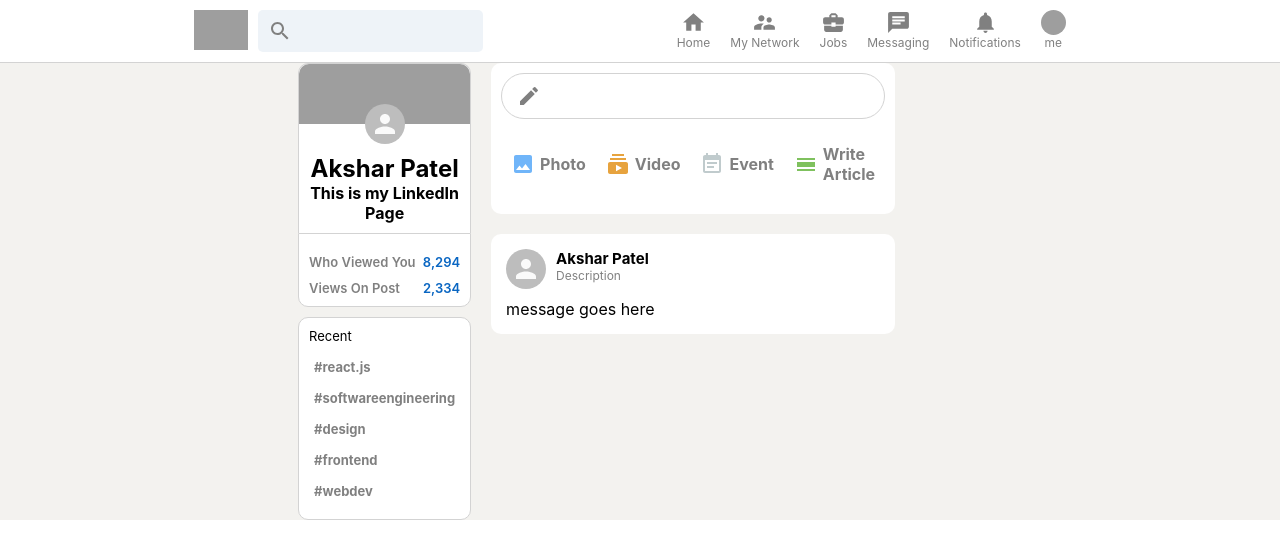
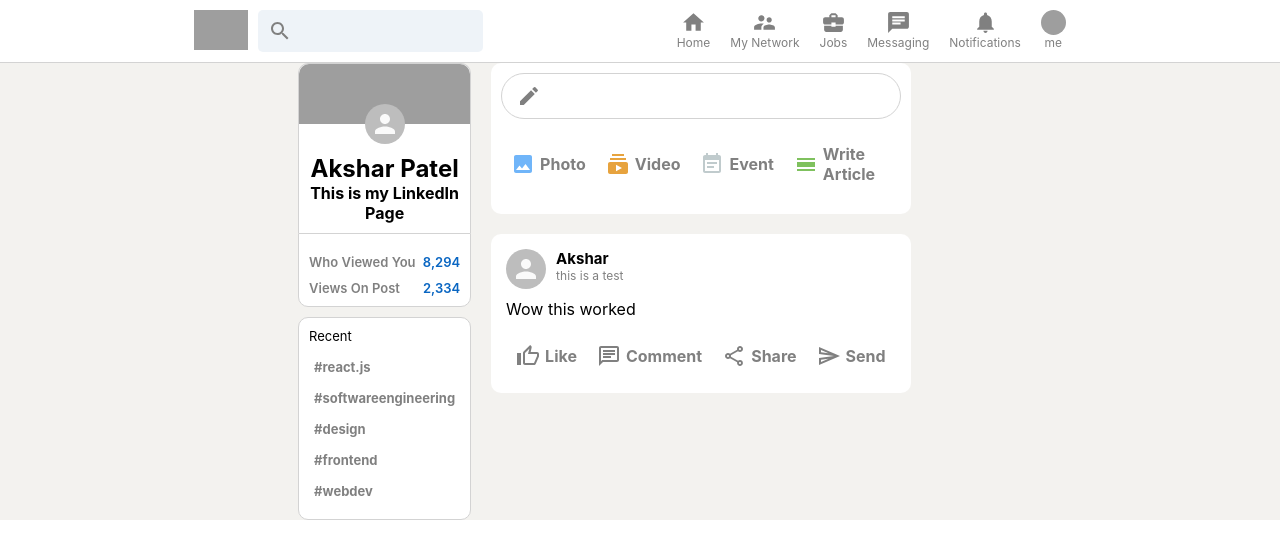
Before and after one commit to Akshar95/linkedin-clone-yt, a React (Create React App) app: page / in a window 1280 px wide. Shown: the top 558 px of the page. Built offline with nearby package versions, Linux system fonts and the light colour scheme; grey boxes are pictures that could not be loaded.

Commit message:
post buttons

```diff
--- a/src/Post.css
+++ b/src/Post.css
@@ -26,3 +26,8 @@
 .post__body {
     overflow-wrap: anywhere;
 }
+
+.post__buttons {
+    display: flex;
+
+}
--- a/src/Post.js
+++ b/src/Post.js
@@ -1,5 +1,10 @@
 import { Avatar } from '@material-ui/core'
+import InputOption from './InputOption'
 import './Post.css'
+import ThumbUpOutlinedIcon from '@material-ui/icons/ThumbUpOutlined';
+import ChatOutlinedIcon from '@material-ui/icons/ChatOutlined';
+import ShareOutlinedIcon from '@material-ui/icons/ShareOutlined';
+import SendOutlinedIcon from '@material-ui/icons/SendOutlined';
 
 function Post({ name, description, message, photoURL }) {
     return (
@@ -7,17 +12,25 @@
             <div className="post__header">
                 <Avatar />
                 <div className="post__info">
-                    <h2>Akshar Patel</h2>
-                    <p>Description</p>
+                    <h2>{name}</h2>
+                    <p>{description}</p>
                 </div>
              </div>
 
             <div className="post__body">
-                <p>message goes here</p>
+                <p>{message}</p>
             </div>
-        </div>
+
+            <div className="post__buttons">
+                <InputOption Icon={ThumbUpOutlinedIcon} title='Like'/>
+                <InputOption Icon={ChatOutlinedIcon} title='Comment'/>
+                <InputOption Icon={ShareOutlinedIcon} title='Share'/>
+                <InputOption Icon={SendOutlinedIcon} title='Send'/>
+            </div>
 
 
+
+        </div>
     )
 }
 
```
